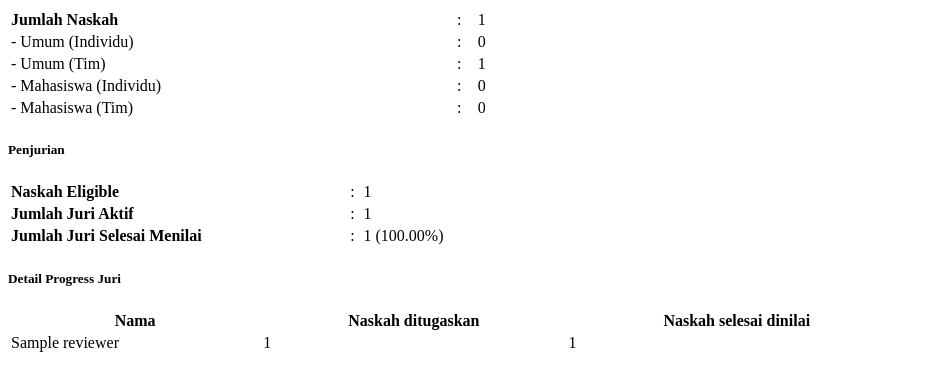
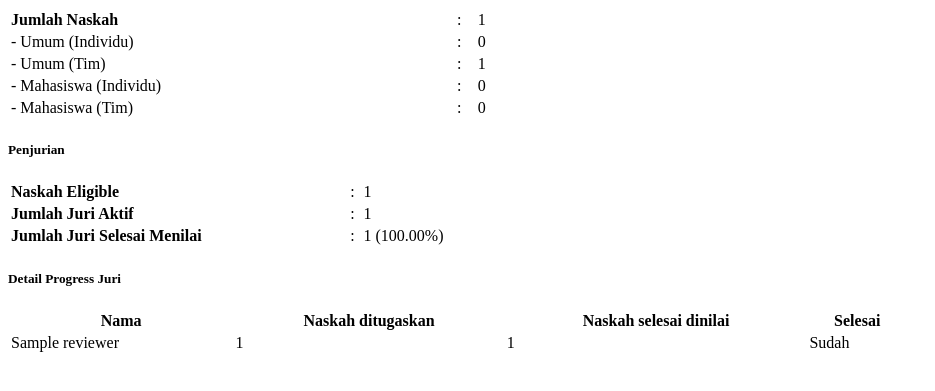
Before and after one commit to GottfriedCP/pb-awards, a Django app: page /hx/get-stats/ in a window 1280 px wide. Shown: the top 391 px of the page, without its empty margins (0-935 px from the left). Run offline with Django 5.2, Linux system fonts and the light colour scheme; tables that the repository leaves empty hold one stand-in row (values such as "Sample post"); parts of the project's set-up code (start-up, migrations or seed data) failed here and were passed over; some libraries are stand-ins or nearby versions.

Commit message:
try yesno

```diff
--- a/hp_awards/templates/hp_awards/htmx/stats.html
+++ b/hp_awards/templates/hp_awards/htmx/stats.html
@@ -49,16 +49,18 @@
     <thead>
         <tr>
             <th>Nama</th>
-            <th>Naskah ditugaskan</th>
-            <th>Naskah selesai dinilai</th>
+            <th class="text-center">Naskah ditugaskan</th>
+            <th class="text-center">Naskah selesai dinilai</th>
+            <th class="text-center">Selesai</th>
         </tr>
     </thead>
     <tbody>
         {% for j in juris %}
         <tr>
             <td>{{ j.nama }}</td>
-            <td>{{ j.penilaian_ditugaskan }}</td>
-            <td>{{ j.penilaian_selesai }}</td>
+            <td class="text-center">{{ j.penilaian_ditugaskan }}</td>
+            <td class="text-center">{{ j.penilaian_selesai }}</td>
+            <td class="text-center">{{ j.selesai|yesno:'Sudah,Belum' }}</td>
         </tr>
         {% endfor %}
     </tbody>
--- a/hp_awards/views_htmx.py
+++ b/hp_awards/views_htmx.py
@@ -1,4 +1,4 @@
-from django.db.models import Count, Q
+from django.db.models import Count, F, Q, Case, When, BooleanField
 from django.shortcuts import render
 
 from .models import Submisi, Reviewer
@@ -52,5 +52,6 @@ def get_stats(request):
     juris = juris.annotate(
         penilaian_selesai=Count("penilaians", filter=Q(penilaians__nilai1__gt=0))
     )
+    juris = juris.annotate(selesai=Case(When(penilaian_ditugaskan=F("penilaian_selesai"), then=True), default=False, output_field=BooleanField()))
     context["juris"] = juris
     return render(request, "hp_awards/htmx/stats.html", context)
```
